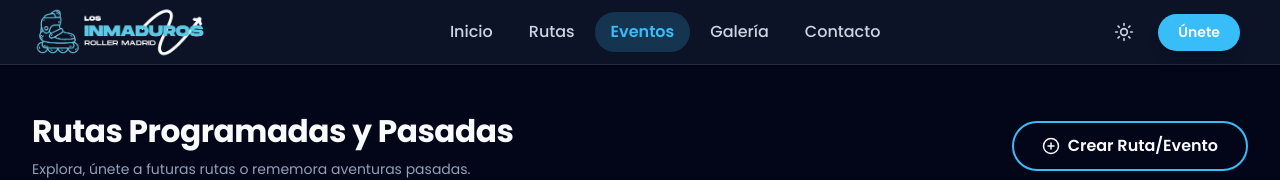
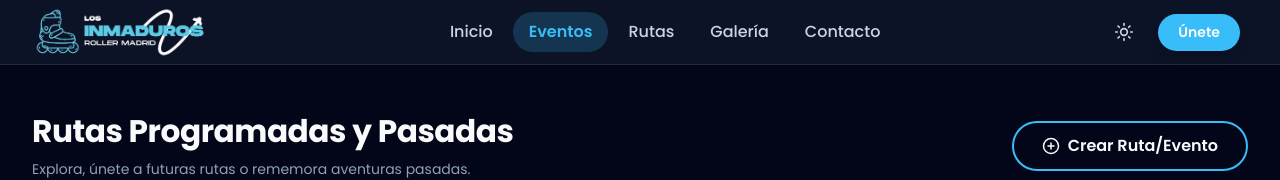
Before and after one commit to Adriasu09/los-inmaduros-frontend, a Next.js app: page /events in a window 1280 px wide. Shown: the top 180 px of the page. Built offline with nearby package versions, Linux system fonts and the light colour scheme; no server answers.

Commit message:
Update index.ts

```diff
--- a/src/constants/index.ts
+++ b/src/constants/index.ts
@@ -89,8 +89,8 @@ export const PACE_ORDER: (keyof typeof ROUTE_PACES)[] = [
 
 export const NAV_LINKS = [
   { label: "Inicio", href: "/" },
+  { label: "Eventos", href: "/events" },
   { label: "Rutas", href: "/routes" },
-  { label: "Eventos", href: "/events" },
   { label: "Galería", href: "/galeria" },
   { label: "Contacto", href: "/contacto" },
 ];
```
